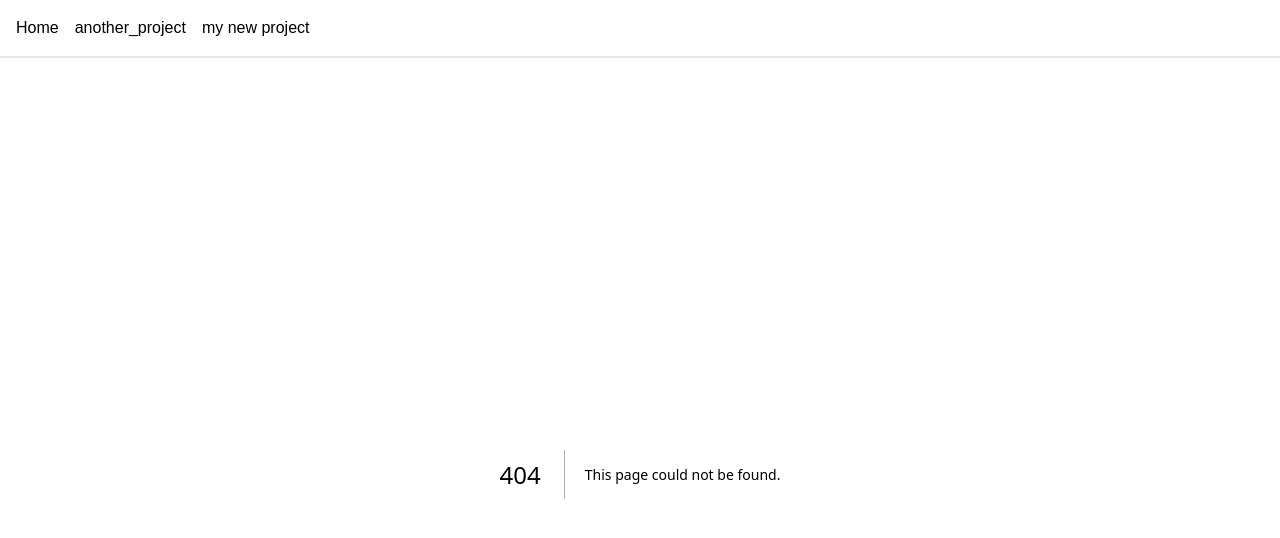
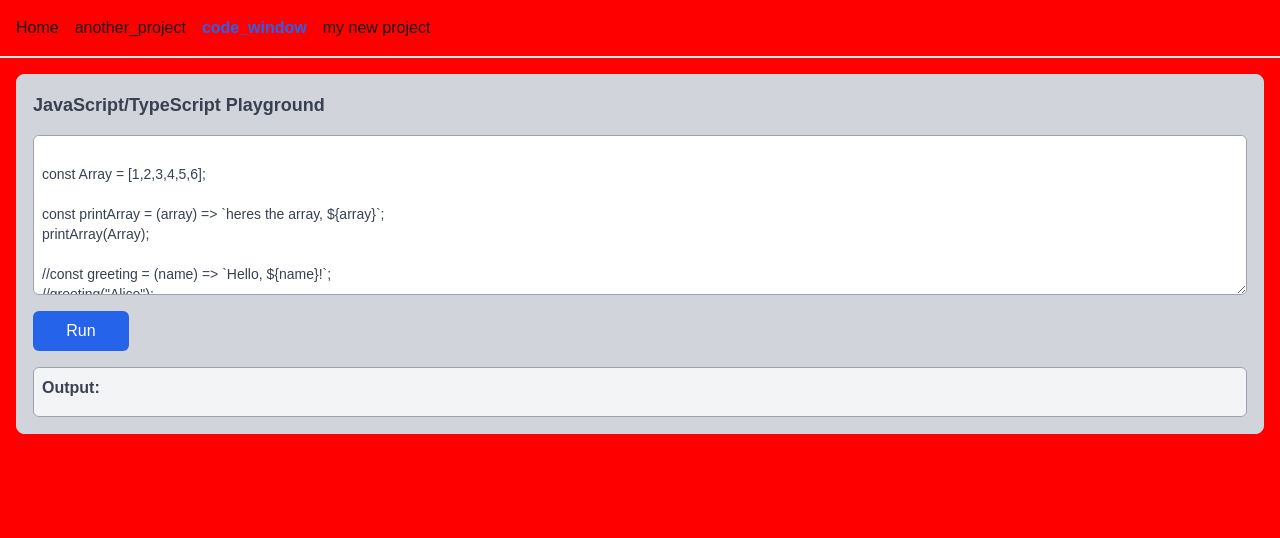
Before and after one commit to davidbeshensky/Daily_Learning_Project, a Next.js app: page /projects/code_window in a window 1280 px wide. Before the commit this address had no page. Shown: the top 538 px of the page. Built offline with nearby package versions, Linux system fonts and the light colour scheme.

Commit message:
added codewindow component

```diff
--- /dev/null
+++ b/src/app/projects/code_window/page.tsx
@@ -0,0 +1,84 @@
+"use client";
+
+import React, { useState } from "react";
+
+const CodeRunner: React.FC = () => {
+  const [code, setCode] = useState(`
+const Array = [1,2,3,4,5,6];
+
+const printArray = (array) => \`heres the array, \${array}\`;
+printArray(Array);
+
+//const greeting = (name) => \`Hello, \${name}!\`;
+//greeting("Alice");
+  `);
+
+  const [output, setOutput] = useState<string | null>(null);
+  const [consoleLogs, setConsoleLogs] = useState<string[]>([]);
+  const [error, setError] = useState<string | null>(null);
+
+  const runCode = () => {
+    setError(null);
+    setConsoleLogs([]);
+
+    const logs: string[] = [];
+
+    //capture console.log output
+    const originalConsoleLog = console.log;
+    console.log = (...args: any[]) => {
+      logs.push(args.join(" "));
+    };
+
+    try {
+      // eslint-disable-next-line no-eval
+      const result = eval(code);
+      setOutput(result ? result.toString() : "No output");
+    } catch (err: any) {
+      setOutput(err.message);
+    } finally {
+      //restore the OG console.log
+      console.log = originalConsoleLog;
+      setConsoleLogs(logs);
+    }
+  };
+
+  return (
+    <div className="flex flex-col p-4 bg-gray-300 border border-gray-300 rounded-lg text-gray-700">
+      <h2 className="text-lg font-bold mb-4">
+        JavaScript/TypeScript Playground
+      </h2>
+
+      {/* Code input */}
+      <textarea
+        className="w-full h-40 p-2 mb-4 text-sm bg-white border border-gray-400 rounded-md focus:outline-none focus:ring-2 focus:ring-blue-400 "
+        value={code}
+        onChange={(e) => setCode(e.target.value)}
+        placeholder="Type your JavaScript/TypeScript code here..."
+      />
+
+      {/* Run button */}
+      <button
+        className="w-24 p-2 mb-4 text-white bg-blue-600 rounded-md hover:bg-blue-700"
+        onClick={runCode}
+      >
+        Run
+      </button>
+
+      {/* Output area */}
+      <div className="p-2 bg-gray-100 border border-gray-400 rounded-md">
+        <h3 className="font-semibold mb-2">Output:</h3>
+        <pre className="whitespace-pre-wrap text-sm">{output}</pre>
+      </div>
+
+      {/* Console Logs Output */}
+      {consoleLogs.length > 0 && (
+        <div className="mt-4 p-4 bg-gray-100 text-gray-800 border border-gray-400 rounded">
+          <strong>Console Logs:</strong>
+          <pre className="mt-2">{consoleLogs.join("\n")}</pre>
+        </div>
+      )}
+    </div>
+  );
+};
+
+export default CodeRunner;
```
